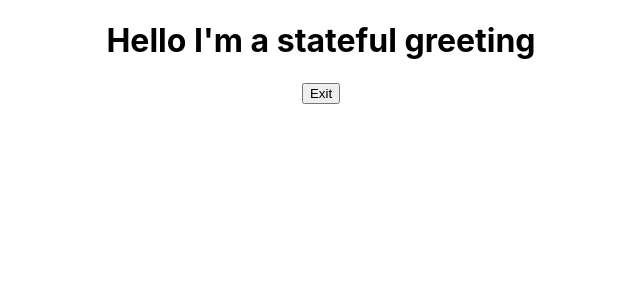
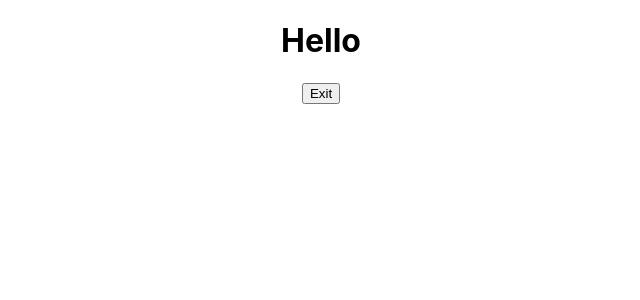
Before and after one commit to SophieTiger/gitpod-react, a React (Create React App) app in the folder my-app/: page / in a window 1280 px wide. Shown: the top 300 px of the page, without its empty margins (319-959 px from the left). Built offline with nearby package versions, Linux system fonts and the light colour scheme.

Commit message:
Add StatefulGreetingWithCallback

```diff
--- a/my-app/src/App.js
+++ b/my-app/src/App.js
@@ -2,12 +2,14 @@
 import './App.css';
 import FunctionalGreetingWithProps from './components/FunctionalGreetingWithProps';
 import StatefulGreeting from './components/StatefulGreeting';
+import StatefulGreetingWithCallback from './components/StatefulGreetingWithCallback';
 
 function App() {
   return (
     <div className="App">
       {/* <FunctionalGreetingWithProps greeting="Nice to meet you!" name="Mike" age="32" /> */}
-      <StatefulGreeting greeting="I'm a stateful greeting" name="Mike"/>
+      {/* <StatefulGreeting greeting="I'm a stateful greeting" name="Mike"/> */}
+      <StatefulGreetingWithCallback />
     </div>
   );
 }
--- /dev/null
+++ b/my-app/src/components/StatefulGreetingWithCallback.js
@@ -0,0 +1,35 @@
+import React from "react";
+
+class StatefulGreetingWithCallback extends React.Component {
+
+    constructor(props) {
+        super(props)
+        this.state = {
+            introduction: "Hello",
+            buttonText: "Exit",
+        };
+    }
+
+    handleClick() {
+        this.setState({
+            introduction: "Goodbye!",
+            buttonText: "Enter",
+        }, ()=>{
+        console.log('new state', this.state.introduction);
+        console.log('new state', this.state.buttonText);
+        });
+        console.log(this.state.introduction);
+        console.log(this.state.buttonText);
+    }
+
+    render() {
+        return (
+            <div>
+               <h1>{this.state.introduction} {this.props.greeting}</h1>
+               <button onClick={() => this.handleClick()}>{this.state.buttonText}</button>
+            </div>
+        )
+    }
+}
+
+export default StatefulGreetingWithCallback
```
